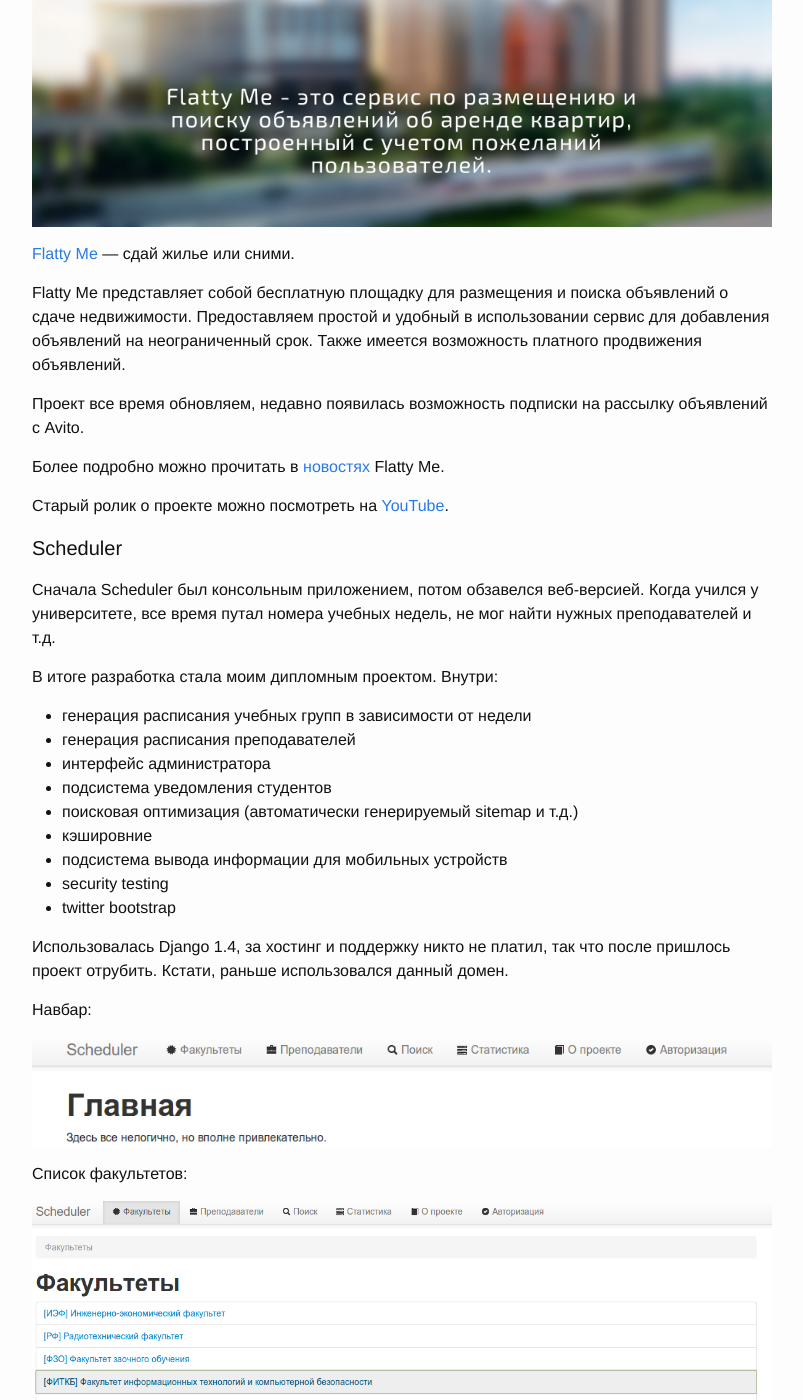
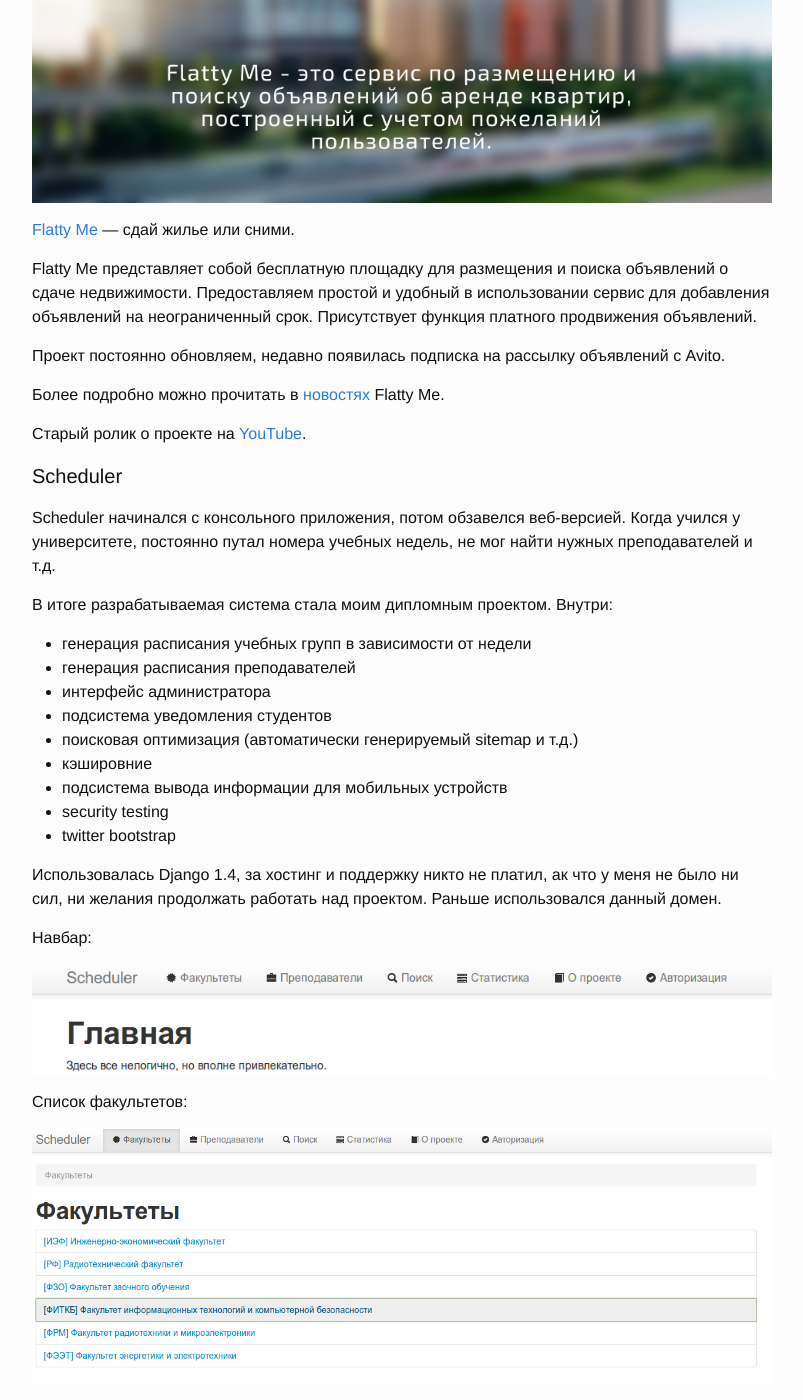
Before and after one commit to stleon/stleon.github.io, a Jekyll site: the page built from resume.md, in a window 1280 px wide and 1400 px high, scrolled down 5232 px. Shown: the whole window, without its empty margins (238-1041 px from the left). Built offline with Jekyll 4.4.1, drawn with Linux system fonts in a browser that asks for light colours; some of the changed text lies outside the part shown.

Commit message:
fix resume

```diff
--- a/resume.md
+++ b/resume.md
@@ -65,11 +65,11 @@
 
 #Опыт работы
 
-Май 2010 — Май 2015 -> Phoenix Universe. Team Lead. Консультирование, решение технических задач, принятие проектных решений, реализация. Руководство группой разработчиков (от 3 до 5), опыт работы с аутсорсом. Основное направление проектов — веб-разработки.
+Май 2010 — Май 2015 -> Phoenix Universe. Team Lead. Консультирование, решение технических задач, принятие проектных решений, реализация. Руководство группой разработчиков (от 3 до 5), опыт работы с аутсорсом. Специализированное направление проектов — веб-разработки.
 
-Был опыт разработки на PHP, Java.
+До Python разрабатывал на Java, PHP.
 
-Для веб-проектов использую, как правило, связку
+Для веб-проектов использую связку
 
 - Nginx
 - Python 3
@@ -104,19 +104,19 @@
 
 [Flatty Me](https://flatty.me) — сдай жилье или сними.
 
-Flatty Me представляет собой бесплатную площадку для размещения и поиска объявлений о сдаче недвижимости. Предоставляем простой и удобный в использовании сервис для добавления объявлений на неограниченный срок. Также имеется возможность платного продвижения объявлений.
+Flatty Me представляет собой бесплатную площадку для размещения и поиска объявлений о сдаче недвижимости. Предоставляем простой и удобный в использовании сервис для добавления объявлений на неограниченный срок. Присутствует функция платного продвижения объявлений.
 
-Проект все время обновляем, недавно появилась возможность подписки на рассылку объявлений с Avito.
+Проект постоянно обновляем, недавно появилась подписка на рассылку объявлений с Avito.
 
 Более подробно можно прочитать в [новостях](https://flatty.me/blog) Flatty Me.
 
-Старый ролик о проекте можно посмотреть на [YouTube](http://www.youtube.com/watch?v=gI6-t486ysE).
+Старый ролик о проекте на [YouTube](http://www.youtube.com/watch?v=gI6-t486ysE).
 
 ####Scheduler
 
-Сначала Scheduler был консольным приложением, потом обзавелся веб-версией. Когда учился у университете, все время путал номера учебных недель, не мог найти нужных преподавателей и т.д.
+Scheduler начинался с консольного приложения, потом обзавелся веб-версией. Когда учился у университете, постоянно путал номера учебных недель, не мог найти нужных преподавателей и т.д.
 
-В итоге разработка стала моим дипломным проектом. Внутри:
+В итоге разрабатываемая система стала моим дипломным проектом. Внутри:
 
 - генерация расписания учебных групп в зависимости от недели
 - генерация расписания преподавателей
@@ -128,7 +128,7 @@
 - security testing
 - twitter bootstrap
 
-Использовалась Django 1.4, за хостинг и поддержку никто не платил, так что после пришлось проект отрубить. Кстати, раньше использовался данный домен.
+Использовалась Django 1.4, за хостинг и поддержку никто не платил, ак что у меня не было ни сил, ни желания продолжать работать над проектом. Раньше использовался данный домен.
 
 Навбар:
 
```
Also changed, not shown: other parts of resume.md (+8 -8 lines).
